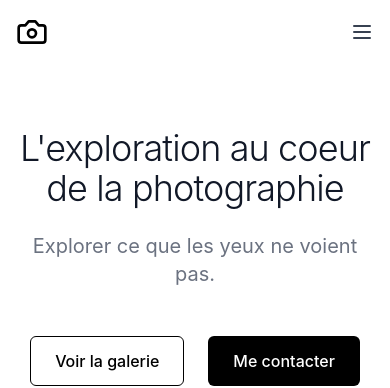
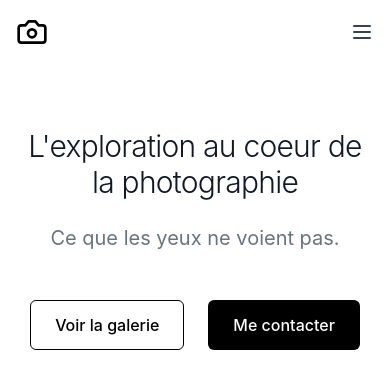
Before and after one commit to ElioDuclos/portfolio-photo-site, a React (Vite) app: page / in a window 390 px wide. Shown: the top 388 px of the page. Built offline with nearby package versions, Linux system fonts and the light colour scheme.

Commit message:
Changement de titre

```diff
--- a/src/pages/Home.tsx
+++ b/src/pages/Home.tsx
@@ -16,11 +16,11 @@ export default function Home() {
           animate={{ opacity: 1, y: 0 }}
           transition={{ delay: 0.2 }}
         >
-          <h1 className="text-4xl font-light tracking-tight text-gray-900 sm:text-5xl md:text-6xl">
+          <h1 className="text-3xl font-light tracking-tight text-gray-900 sm:text-5xl md:text-6xl">
             L'exploration au coeur de la photographie
           </h1>
           <p className="mt-6 max-w-2xl mx-auto text-xl text-gray-500">
-            Explorer ce que les yeux ne voient pas.
+            Ce que les yeux ne voient pas.
           </p>
         </motion.div>
 
```
